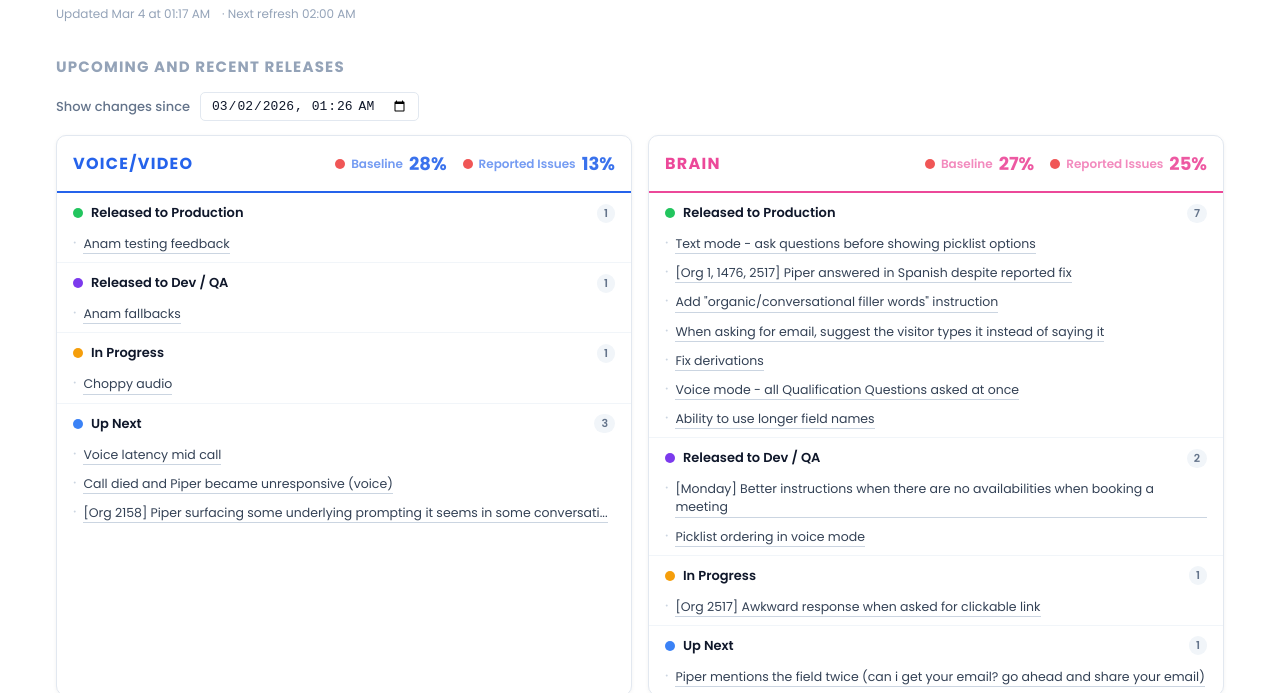
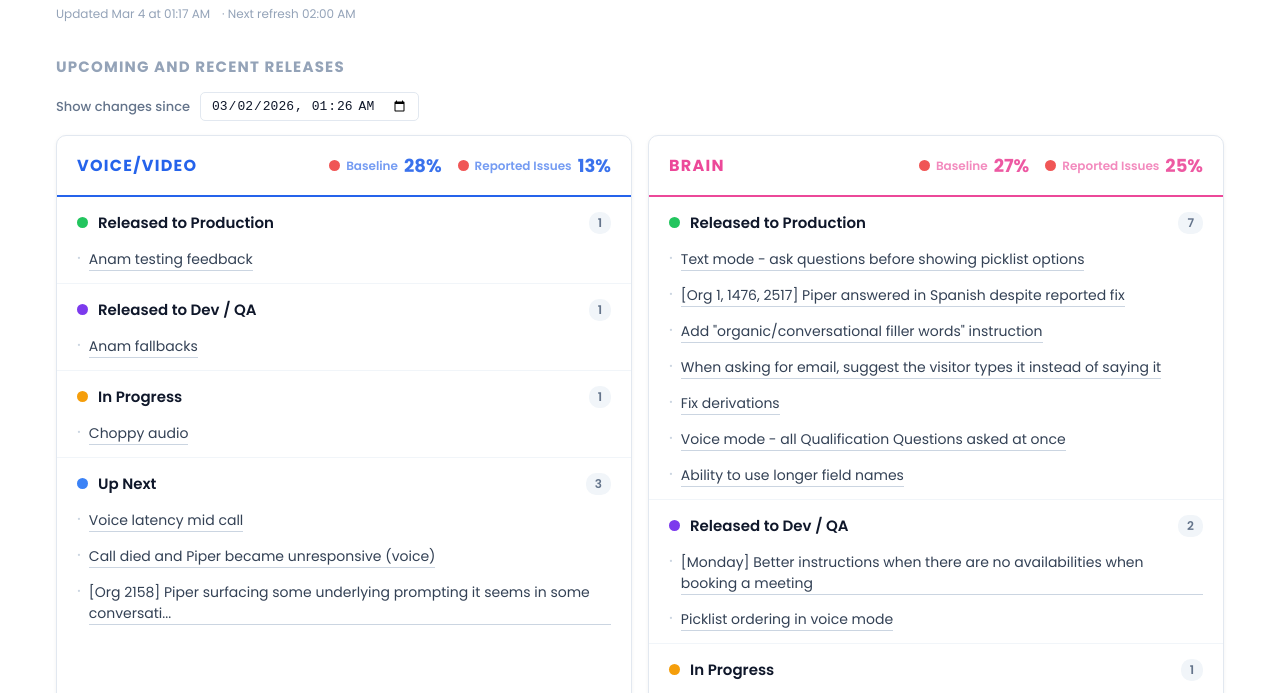
Before and after one commit to kerrilinnea3/multimodal-ga-burndown, a website: page dashboard.html in a window 1280 px wide. Shown: the part 102-795 px from the top of the page. Drawn offline with Linux system fonts and the light colour scheme.

Commit message:
Update dashboard

```diff
--- a/dashboard.html
+++ b/dashboard.html
@@ -263,7 +263,7 @@
     }
     .cat-status-heading {
       font-size: 16px; font-weight: 700; text-transform: uppercase;
-      letter-spacing: 0.08em; padding: 14px 16px;
+      letter-spacing: 0.08em; padding: 16px 20px;
       border-bottom: 2px solid currentColor;
       display: flex; align-items: center; justify-content: space-between;
     }
@@ -278,40 +278,40 @@
       font-size: 12px; font-weight: 600; opacity: 0.7;
     }
     .cat-status-group {
-      padding: 10px 16px 8px;
+      padding: 14px 20px 12px;
       border-bottom: 1px solid #F1F5F9;
     }
     .cat-status-group:last-child { border-bottom: none; }
-    .cat-status-group .status-header { margin-bottom: 8px; padding-bottom: 0; border-bottom: none; }
+    .cat-status-group .status-header { margin-bottom: 10px; padding-bottom: 0; border-bottom: none; }
     .status-header {
-      display: flex; align-items: center; gap: 8px; margin-bottom: 12px;
-      padding-bottom: 10px; border-bottom: 1px solid #F1F5F9;
+      display: flex; align-items: center; gap: 10px; margin-bottom: 14px;
+      padding-bottom: 12px; border-bottom: 1px solid #F1F5F9;
     }
     .status-dot {
-      width: 10px; height: 10px; border-radius: 50%; flex-shrink: 0;
+      width: 11px; height: 11px; border-radius: 50%; flex-shrink: 0;
     }
     .status-dot.green  { background: #22C55E; }
     .status-dot.purple { background: #7C3AED; }
     .status-dot.yellow { background: #F59E0B; }
     .status-dot.red    { background: #EF4444; }
     .status-dot.blue   { background: #3B82F6; }
-    .status-header strong { font-size: 13px; font-weight: 600; color: #0F172A; flex: 1; }
-    .status-header .status-window { font-weight: 400; color: #94A3B8; font-size: 11px; }
+    .status-header strong { font-size: 15px; font-weight: 600; color: #0F172A; flex: 1; }
+    .status-header .status-window { font-weight: 400; color: #94A3B8; font-size: 12px; }
     .status-count {
-      font-size: 11px; font-weight: 600; background: #F1F5F9; color: #64748B;
-      border-radius: 10px; padding: 1px 7px;
+      font-size: 12px; font-weight: 600; background: #F1F5F9; color: #64748B;
+      border-radius: 10px; padding: 2px 9px;
     }
-    .status-list { list-style: none; display: flex; flex-direction: column; gap: 6px; }
+    .status-list { list-style: none; display: flex; flex-direction: column; gap: 9px; }
     .status-item {
-      display: flex; align-items: baseline; gap: 7px;
-      font-size: 12.5px; color: #334155; line-height: 1.45;
+      display: flex; align-items: baseline; gap: 8px;
+      font-size: 14px; color: #334155; line-height: 1.5;
     }
-    .status-item::before { content: '·'; color: #CBD5E1; font-size: 16px; flex-shrink: 0; }
+    .status-item::before { content: '·'; color: #CBD5E1; font-size: 18px; flex-shrink: 0; }
     .status-cat {
-      font-size: 10px; font-weight: 600; border-radius: 3px; padding: 1px 5px;
+      font-size: 11px; font-weight: 600; border-radius: 3px; padding: 1px 6px;
       white-space: nowrap; flex-shrink: 0; opacity: 0.85;
     }
-    .status-empty { font-size: 12px; color: #94A3B8; font-style: italic; }
+    .status-empty { font-size: 13px; color: #94A3B8; font-style: italic; }
     /* ── Error banner ── */
     #errorBanner {
       display: none; background: #FFF1F2; border: 1px solid #FECDD3;
```
